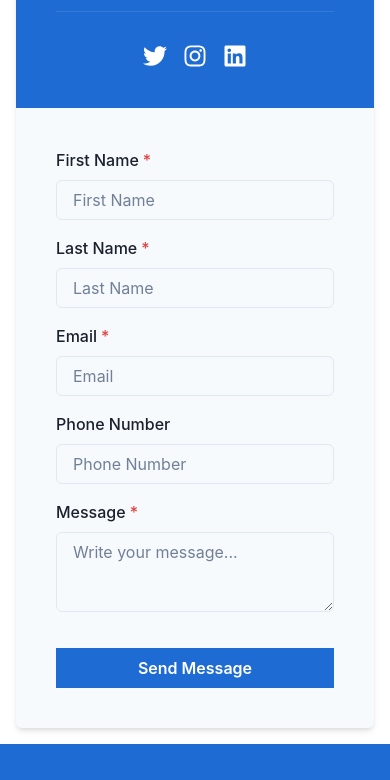
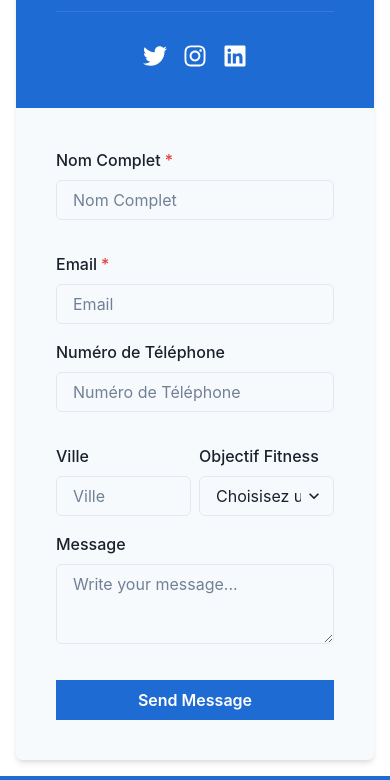
Before and after one commit to My-Coach-Online/My-Coach-Landing-Page, a React (Create React App) app: page / in a window 390 px wide. Shown: the part 5862-6642 px from the top of the page. Built offline with nearby package versions, Linux system fonts and the light colour scheme.

Commit message:
"Updated ContactUs component: changed heading text, removed first name and last name fields, added full name field, translated labels, added phone number field, added ville and objectif fields with select options, and updated message field."

```diff
--- a/src/ContactUs/ContactUs.jsx
+++ b/src/ContactUs/ContactUs.jsx
@@ -1,5 +1,5 @@
 import React from 'react';
-import { ChakraProvider, Box, Flex, Heading, FormControl, FormLabel, Input, Textarea, Button, Stack, Text, Icon, Divider } from '@chakra-ui/react';
+import { ChakraProvider, Box, Flex, Heading, FormControl, FormLabel, Input, Textarea, Button, Stack, Text, Icon, Divider, Select } from '@chakra-ui/react';
 import { FaPhone, FaEnvelope, FaMapMarkerAlt, FaTwitter, FaInstagram, FaLinkedin } from 'react-icons/fa';
 
 const ContactUs = () => {
@@ -7,7 +7,7 @@ const ContactUs = () => {
     <ChakraProvider>
       <Box mt={20} fontFamily={'inter'} mb={4} bg="white" textAlign={'center'}>
         <Heading>
-          Contact Us
+            Formulaire de Contact
         </Heading>
         <Text mt={2}>
           Any questions or remarks? Just write us a message!
@@ -61,25 +61,44 @@ const ContactUs = () => {
             <Stack spacing={4}>
               <Flex flexDirection={["column", "column", "row"]}>
                 <FormControl id="first-name" mr={[0, 0, 2]} mb={[4, 4, 0]} isRequired>
-                  <FormLabel>First Name</FormLabel>
-                  <Input placeholder="First Name" />
-                </FormControl>
-                <FormControl id="last-name" ml={[0, 0, 2]} isRequired>
-                  <FormLabel>Last Name</FormLabel>
-                  <Input placeholder="Last Name" />
+                  <FormLabel>Nom Complet</FormLabel>
+                  <Input placeholder="Nom Complet" />
                 </FormControl>
               </Flex>
+
               <Flex flexDirection={["column", "column", "row"]}>
                 <FormControl id="email" mr={[0, 0, 2]} mb={[4, 4, 0]} isRequired>
                   <FormLabel>Email</FormLabel>
                   <Input type="email" placeholder="Email" />
                 </FormControl>
-                <FormControl id="phone" ml={[0, 0, 2]}>
-                  <FormLabel>Phone Number</FormLabel>
-                  <Input placeholder="Phone Number" />
+
+                <FormControl id="phone" mr={[0, 0, 2]} mb={[4, 4, 0]}>
+                  <FormLabel>Numéro de Téléphone</FormLabel>
+                  <Input placeholder="Numéro de Téléphone" />
                 </FormControl>
+
               </Flex>
-              <FormControl id="message" isRequired>
+
+              <Flex>
+                  <FormControl id="Ville" >
+                    <FormLabel>Ville</FormLabel>
+                    <Input placeholder="Ville" />
+                  </FormControl>
+
+                <FormControl  id="objectif" ml={2} >
+                    <FormLabel>Objectif Fitness</FormLabel>
+                      <Select>
+                        <option value="Choisisez une option" disabled selected >Choisisez une option</option>
+                        <option value="Perte de Poids">Perte de Poids</option>
+                        <option value="Prise de Muscle">Prise de Muscle</option>
+                        <option value="Fitness Général">Fitness Général</option>
+                      </Select>
+                  </FormControl>
+
+              </Flex>
+
+
+              <FormControl id="message">
                 <FormLabel>Message</FormLabel>
                 <Textarea placeholder="Write your message..." />
               </FormControl>
```
